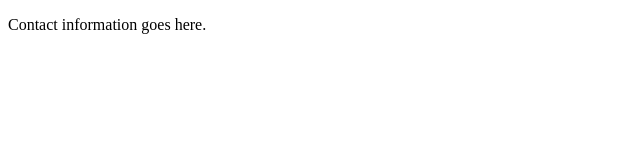
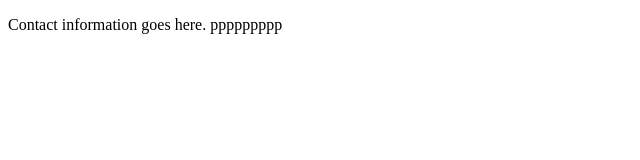
Before and after one commit to paksangsila/html-app, a plain HTML site: page contact.html in a window 1280 px wide. Shown: the whole page, without its empty margins (0-640 px from the left). Drawn offline with Linux system fonts and the light colour scheme.

Commit message:
Update ABC

```diff
--- a/contact.html
+++ b/contact.html
@@ -6,6 +6,6 @@
     <title>Contact</title>
 </head>
 <body>
-    <p>Contact information goes here.</p>
+    <p>Contact information goes here. ppppppppp</p>
 </body>
 </html>
```
Also changed, not shown: 1 other file.
